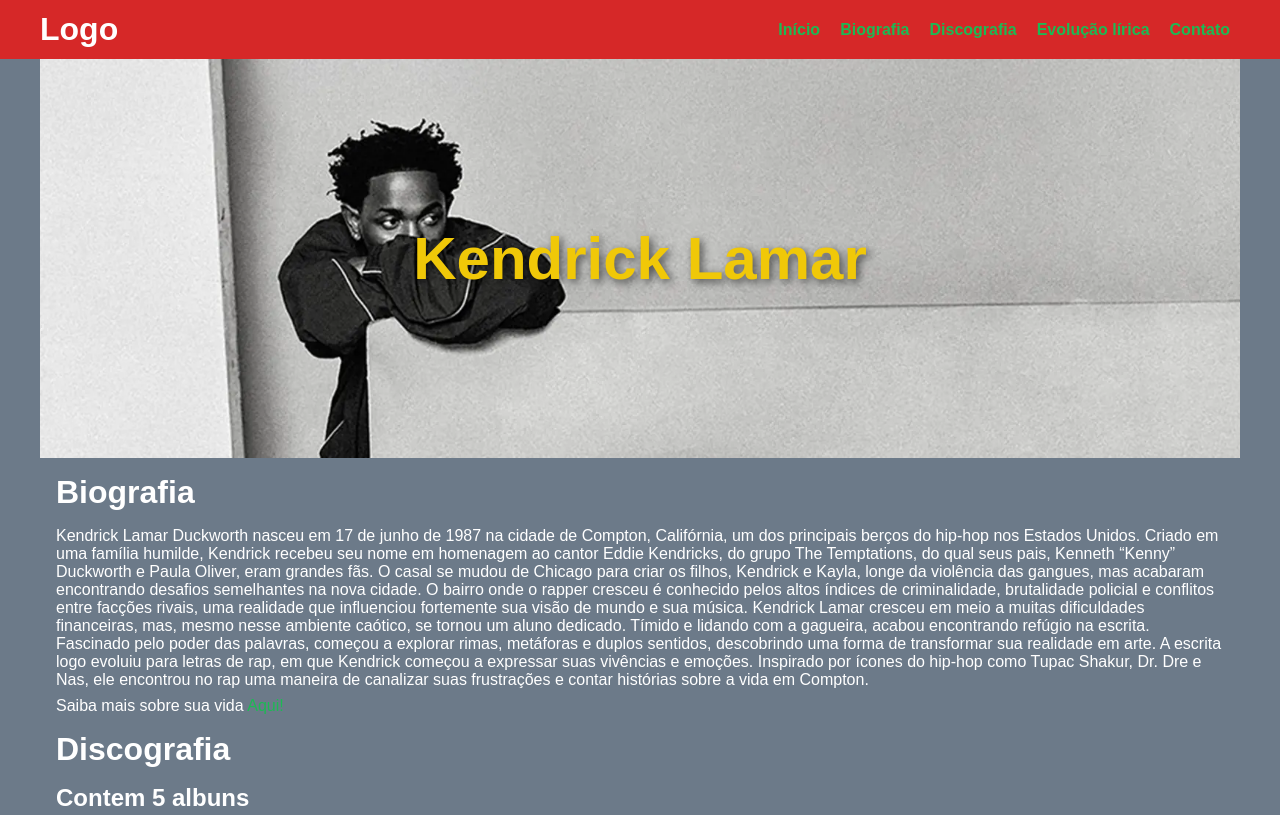
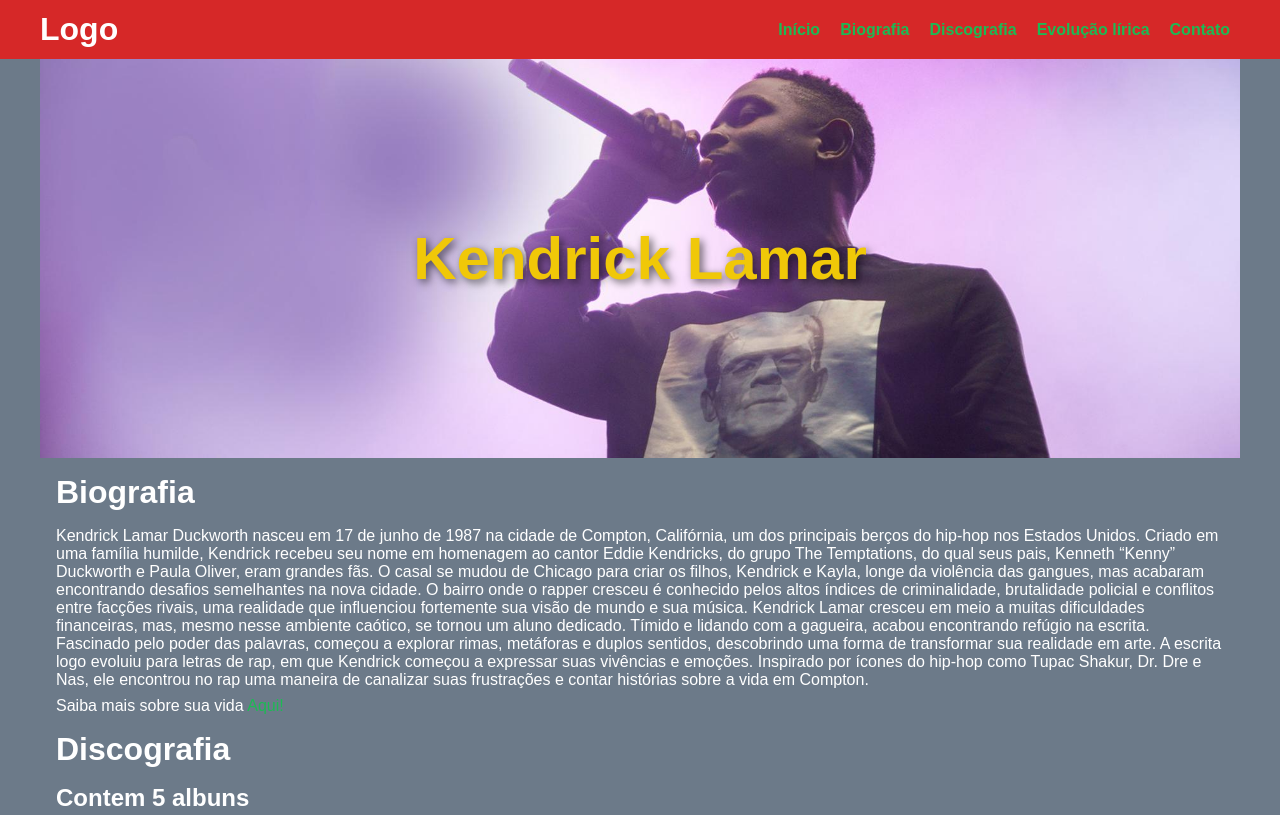
Before and after one commit to arturl1910/site__2, a plain HTML site: page index.html in a window 1280 px wide. Shown: the top 815 px of the page. Drawn offline with Linux system fonts and the light colour scheme.

Commit message:
Add files via upload

```diff
--- a/css/estilo.css
+++ b/css/estilo.css
@@ -68,7 +68,7 @@ main {
 }
 
 .banner {
-    background: url(../img/banner.webp) no-repeat center/cover;
+    background: url(../img/banner.jpg) no-repeat center/cover;
     height: 400px;
     display: flex;
     margin-top: 58px;
```
Also changed, not shown: img/banner.jpg (added).
